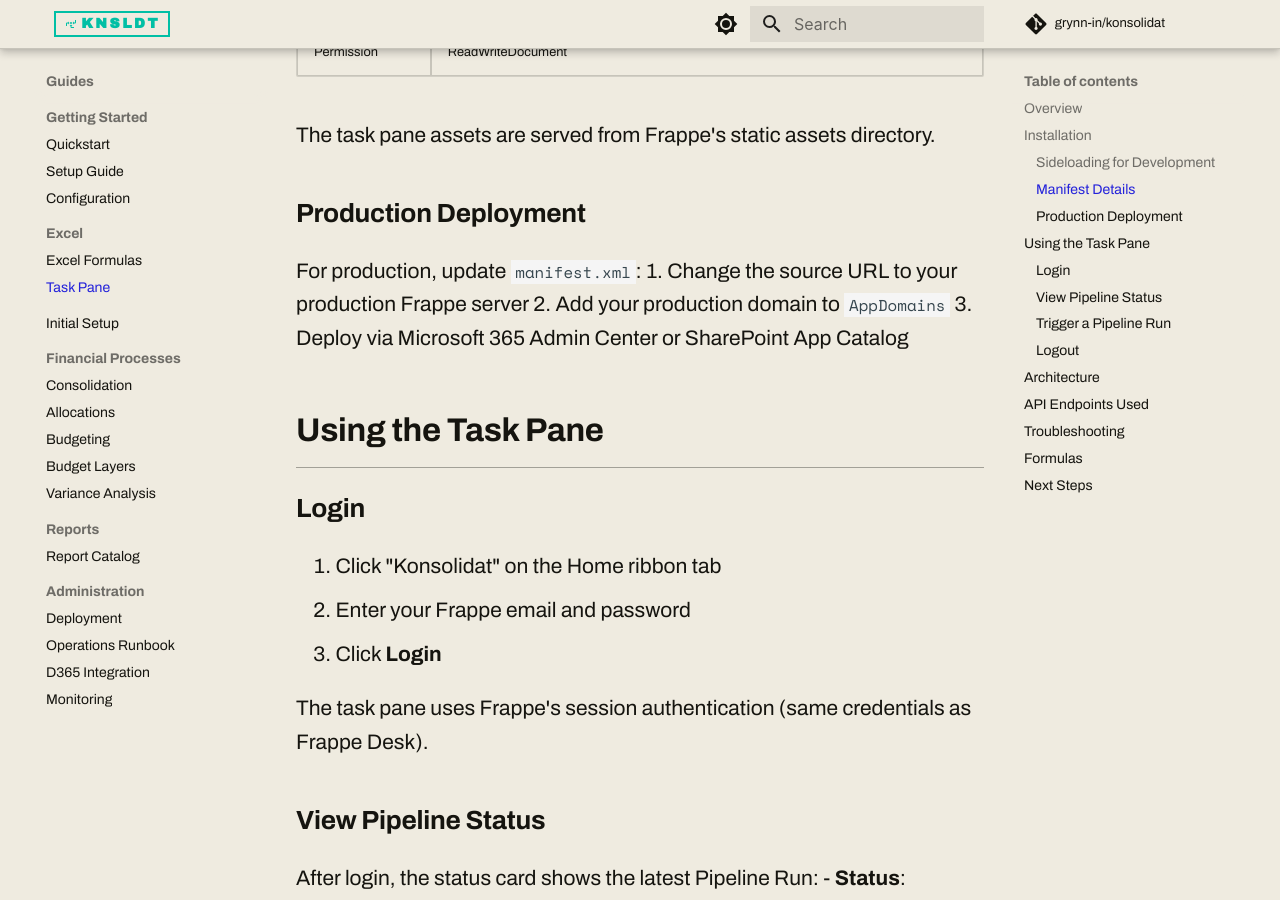
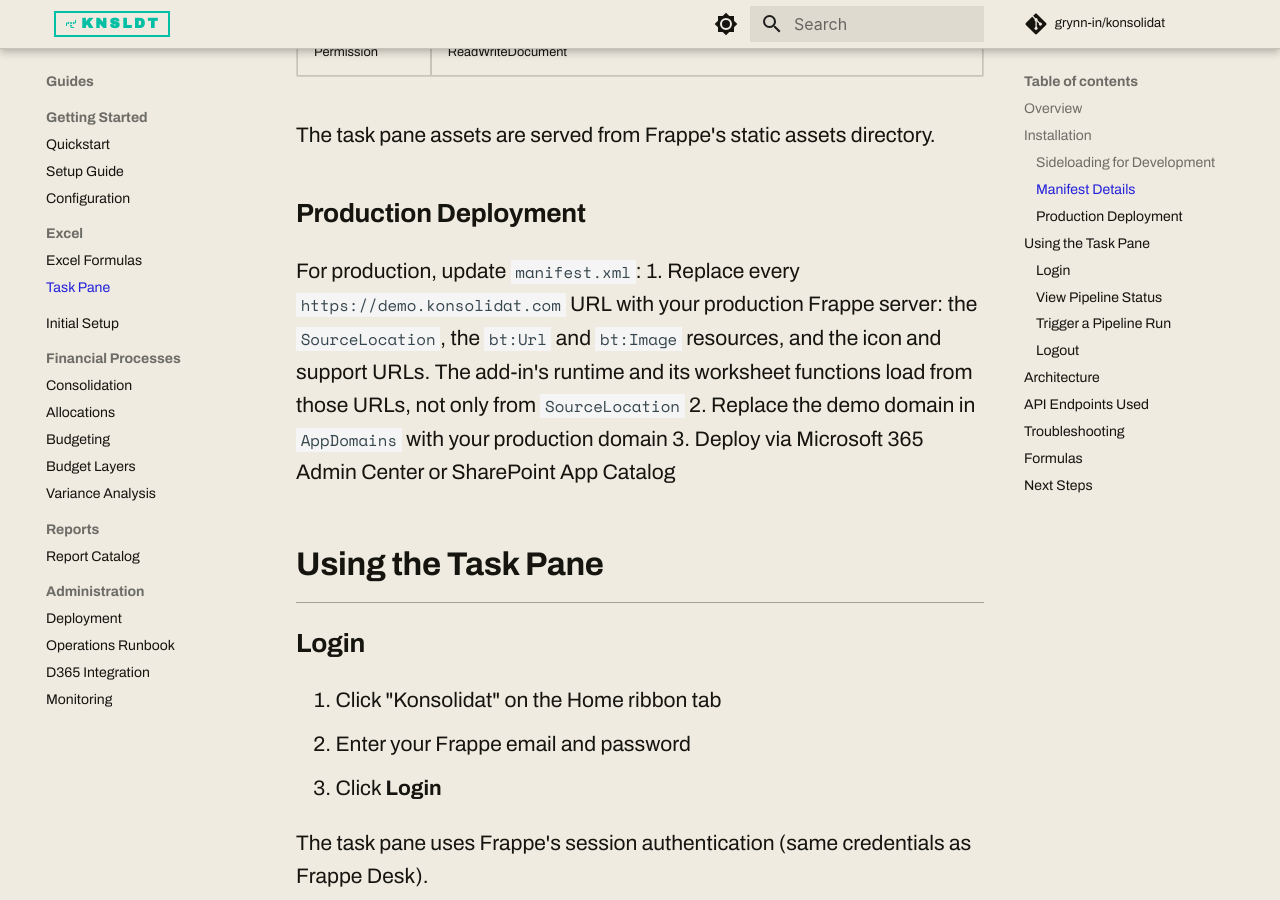
Before and after one commit to grynn-in/konsolidat, an MkDocs documentation site: the page built from docs/user-guide/excel-taskpane-guide.md, in a window 1280 px wide and 900 px high, scrolled down 1726 px. Built offline with MkDocs 1.6.1 and Material for MkDocs 9.7.7, drawn with Linux system fonts in a browser that asks for light colours; comment, search, counter and statistics services are not loaded.

Commit message:
VBA retirement review: production steps replace every demo URL, not just the source
The runtime and worksheet functions load from the manifest's bt:Url
resources, so changing only SourceLocation would leave them on the demo
server. The task pane guide's production steps and the configuration
reference now match the sideload steps.

Co-Authored-By: Claude Opus 5 (1M context) <noreply@anthropic.com>
Claude-Session: https://claude.ai/code/session_013WewQKFQgG7o2M3mUDPRR5

```diff
--- a/docs/user-guide/excel-taskpane-guide.md
+++ b/docs/user-guide/excel-taskpane-guide.md
@@ -35,8 +35,8 @@ The task pane assets are served from Frappe's static assets directory.
 ### Production Deployment
 
 For production, update `manifest.xml`:
-1. Change the source URL to your production Frappe server
-2. Add your production domain to `AppDomains`
+1. Replace every `https://demo.konsolidat.com` URL with your production Frappe server: the `SourceLocation`, the `bt:Url` and `bt:Image` resources, and the icon and support URLs. The add-in's runtime and its worksheet functions load from those URLs, not only from `SourceLocation`
+2. Replace the demo domain in `AppDomains` with your production domain
 3. Deploy via Microsoft 365 Admin Center or SharePoint App Catalog
 
 ## Using the Task Pane
```
Also changed, not shown: docs/getting-started/configuration-reference.md (+1 -1 lines).
